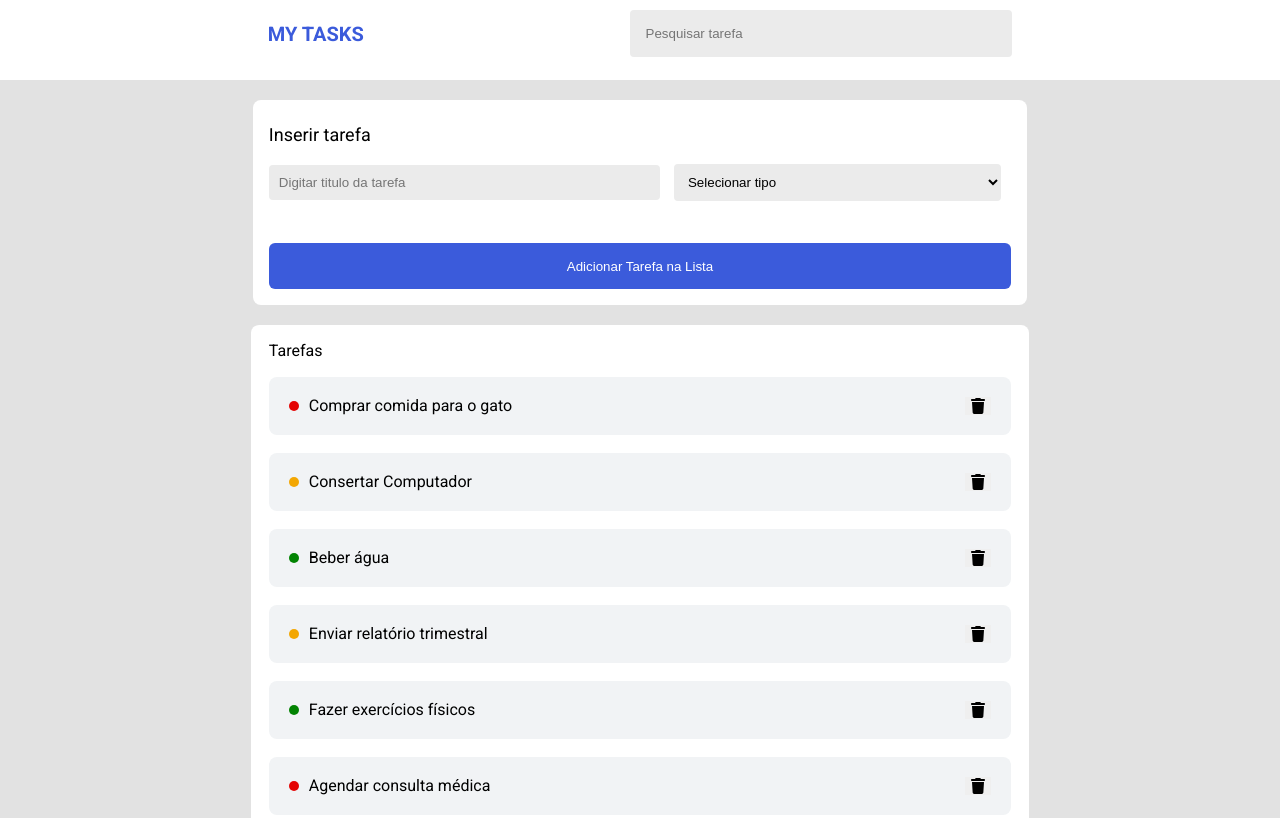
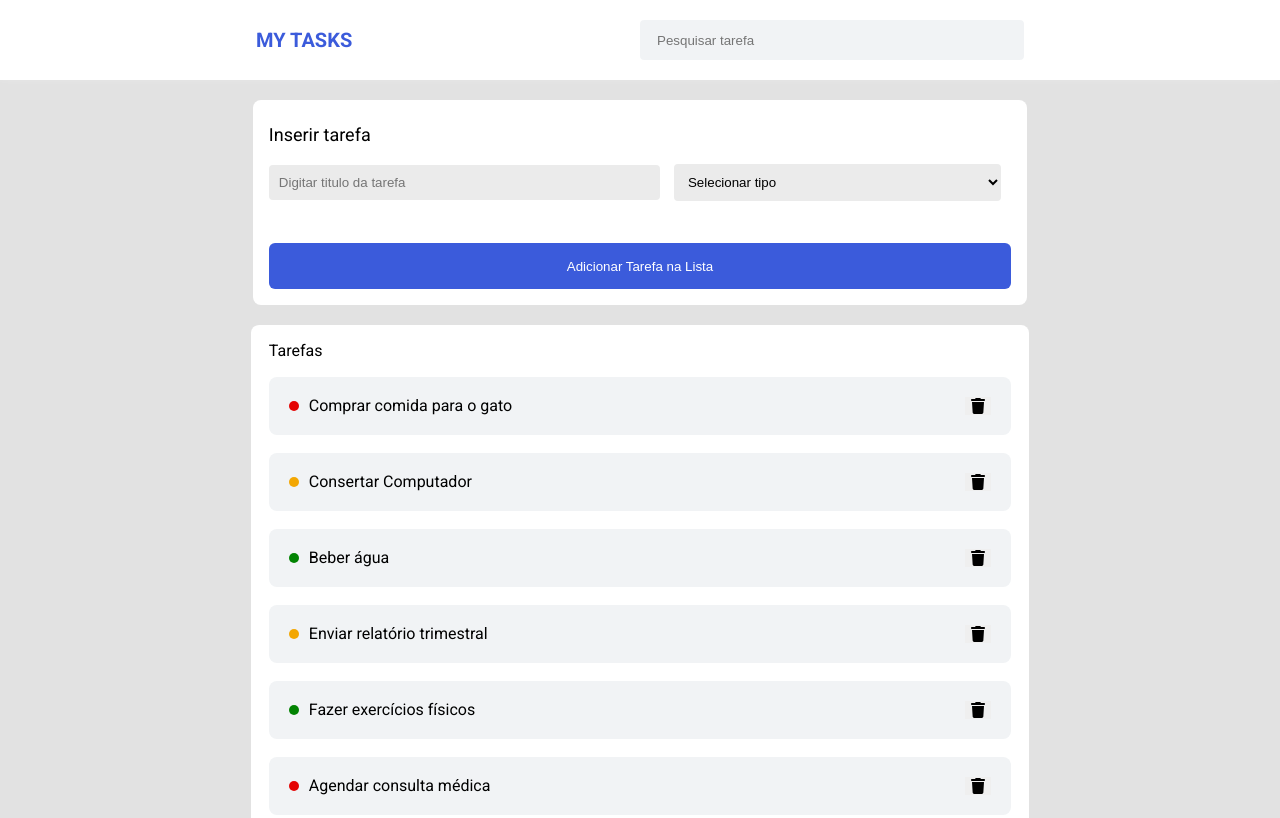
Before and after one commit to ernanicruz07/m2-lista-de-tarefas, a plain HTML site: page index.html in a window 1280 px wide. Shown: the top 818 px of the page. Drawn offline with Linux system fonts and the light colour scheme.

Commit message:
Update style.css

```diff
--- a/style.css
+++ b/style.css
@@ -6,35 +6,36 @@ body {
   background-color: #e2e2e2;
 
 }
-.header__content {
+.header__container{
     display: flex;
     align-items: center;
-    justify-content: space-evenly;
-    padding: 10px 2px;
-}
+    justify-content: center;
+    height: 10VH;
+    box-shadow: 0 2px 4px rgba(255, 255, 255, 0.1);
+    background-color: white;
+  }
 
-.header__container{
-    background-color: white;
-    color: white;
-    height: 10vh;
+  .header__content{
+    display: flex;
+    align-items: center;
+    justify-content: space-between;
+    width: 60%;
+  }
 
-}
+  .header__content h1{
+    color: #3b5bdb;
+    font-weight: bold;
+    font-size: 20px;
+  }
 
-.header__title {
-    font-size: 20px;
-    font-weight: 650;
-    color: #3b5bdb;
-}
-
-
-.header__input--search {
-
-  border-style: none;
-  border-radius: 4px;
-  padding: 2vh;
-  width: 30%;
-  background-color: #ebebeb;
-}
+  .header__content input{
+    width: 50%;
+    border-radius: 0.1cm;
+    padding-left: 2vh;
+    height: 5vh;
+    border: 1px solid #f1f3f5;
+    background-color: #f1f3f5;
+  }
 
 .main__container {
     display: flex;
```
